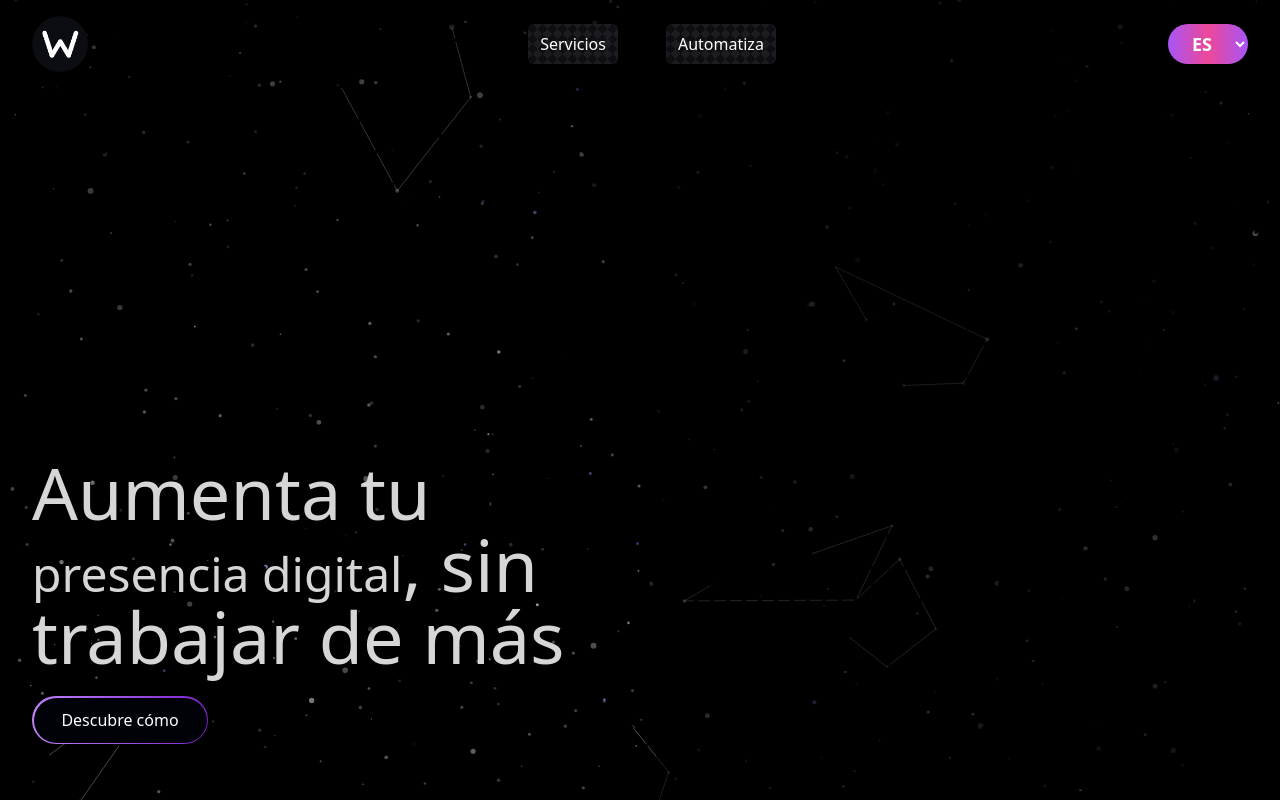
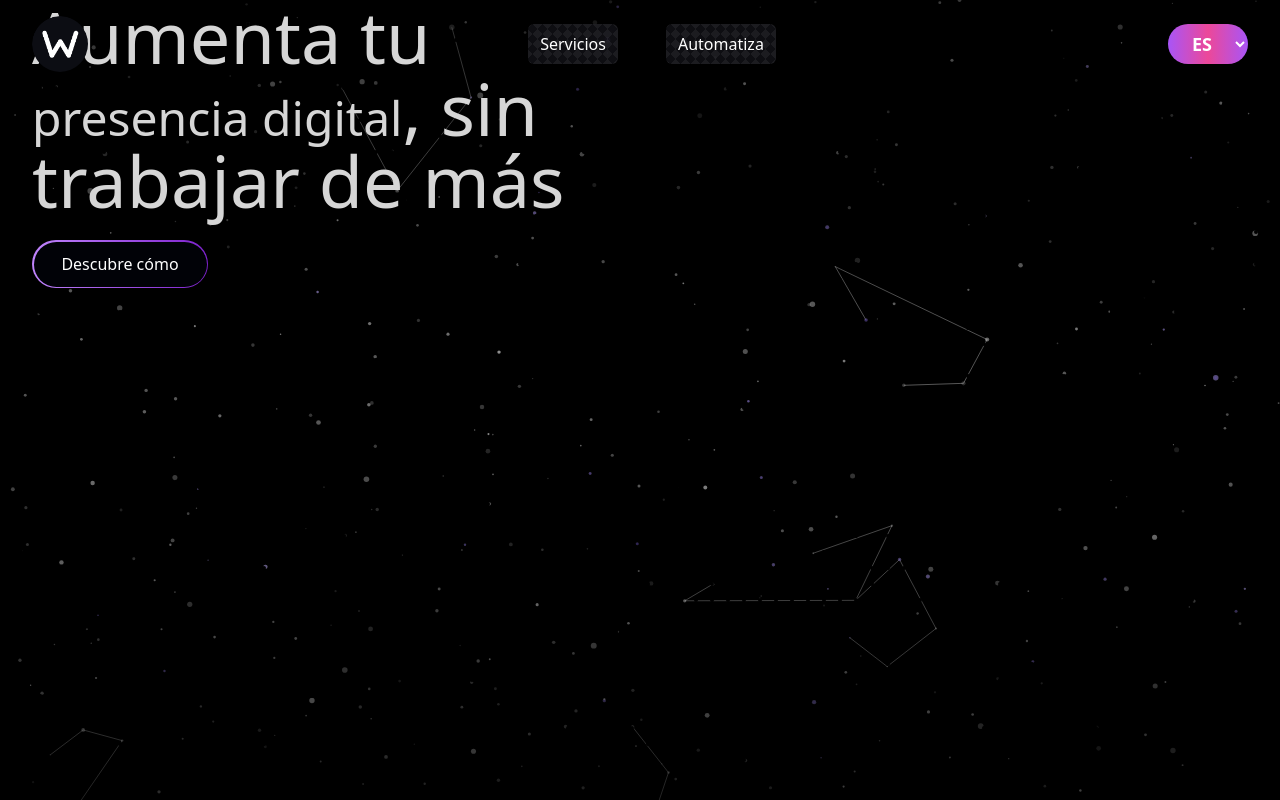
Before and after one commit to juanasaavedra/weavion, a React (Vite) app: page / in a window 1280 px wide. Shown: the top 800 px of the page. Built offline with nearby package versions, Linux system fonts and the light colour scheme.

Commit message:
Alinea texto con visor Spline y agrega estilos responsivos

```diff
--- a/src/App.jsx
+++ b/src/App.jsx
@@ -233,10 +233,10 @@ function Landing() {
   const { t } = useTranslation();
 
   return (
-    <section className="relative flex items-center min-h-screen px-4 md:px-8">
+    <section className="relative flex items-start min-h-screen px-4 md:px-8">
       <div className="absolute inset-0 bg-gradient-to-b from-black/50 via-transparent to-black/60 pointer-events-none" />
 
-      <div className="relative z-10 grid grid-cols-1 md:grid-cols-2 items-center min-h-screen gap-8">
+      <div className="relative z-10 grid grid-cols-1 md:grid-cols-2 items-start min-h-screen gap-8">
         {/* IZQUIERDA: titulares */}
         <div className="md:pr-10 w-full md:w-[50vw] max-w-3xl text-center md:text-left mx-auto md:mx-0">
           <motion.h1
@@ -259,11 +259,8 @@ function Landing() {
         </div>
 
         {/* DERECHA: modelo 3D (altura controlada) */}
-        <div className="w-full h-[150vh] md:h-[600-px] rounded-xl overflow-hidden bg-black/60">
+        <div className="w-full rounded-xl overflow-hidden bg-black/60">
           <SplineViewerBox />
-          <spline-viewer
-          url="https://prod.spline.desing/XKb4wzOQ2b05Zhac/scene.splinecode"
-          style={{width: "100%", height: "100vh"}}/>
         </div>
       </div>
     </section>
--- a/src/index.css
+++ b/src/index.css
@@ -74,8 +74,27 @@ h1, h2, h3, h4, h5, h6 {
   font-family: 'argent-pixel-cf', sans-serif;
 }
 
+/* Estilo base */
+spline-viewer,
 spline-viewer canvas#spline {
-  height: 1400px !important;
+  width: 100% !important;
+  display: block;
+}
+
+/* PC */
+@media (min-width: 1024px) {
+  spline-viewer,
+  spline-viewer canvas#spline {
+    height: 2500px !important;
+  }
+}
+
+/* Móvil */
+@media (max-width: 1023px) {
+  spline-viewer,
+  spline-viewer canvas#spline {
+    height: 1400px !important;
+  }
 }
 /* Clases para titulares y texto */
 .headline {
```
